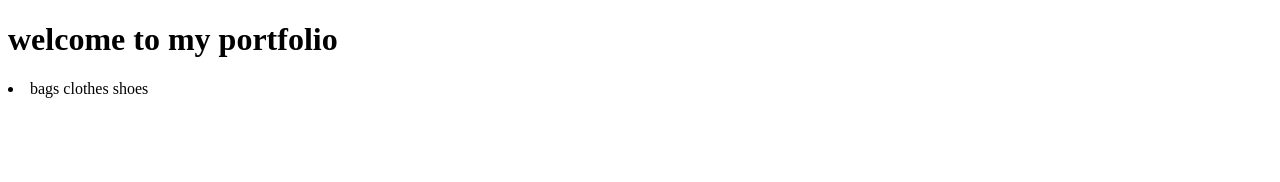
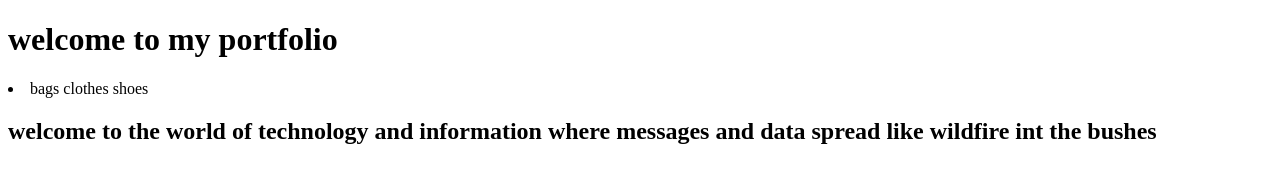
Before and after one commit to babsyyyy/babsyyyy.io, a plain HTML site: page index.html in a window 1280 px wide. Drawn offline with Linux system fonts and the light colour scheme.

Commit message:
i added index file

```diff
--- a/index.html
+++ b/index.html
@@ -14,6 +14,9 @@
      clothes
      shoes
  </li>
+ <p><h2>
+     welcome to the world of technology and information where messages and data spread like wildfire int the bushes
+ </h2></p>
 
 </body>
 </html>
```
